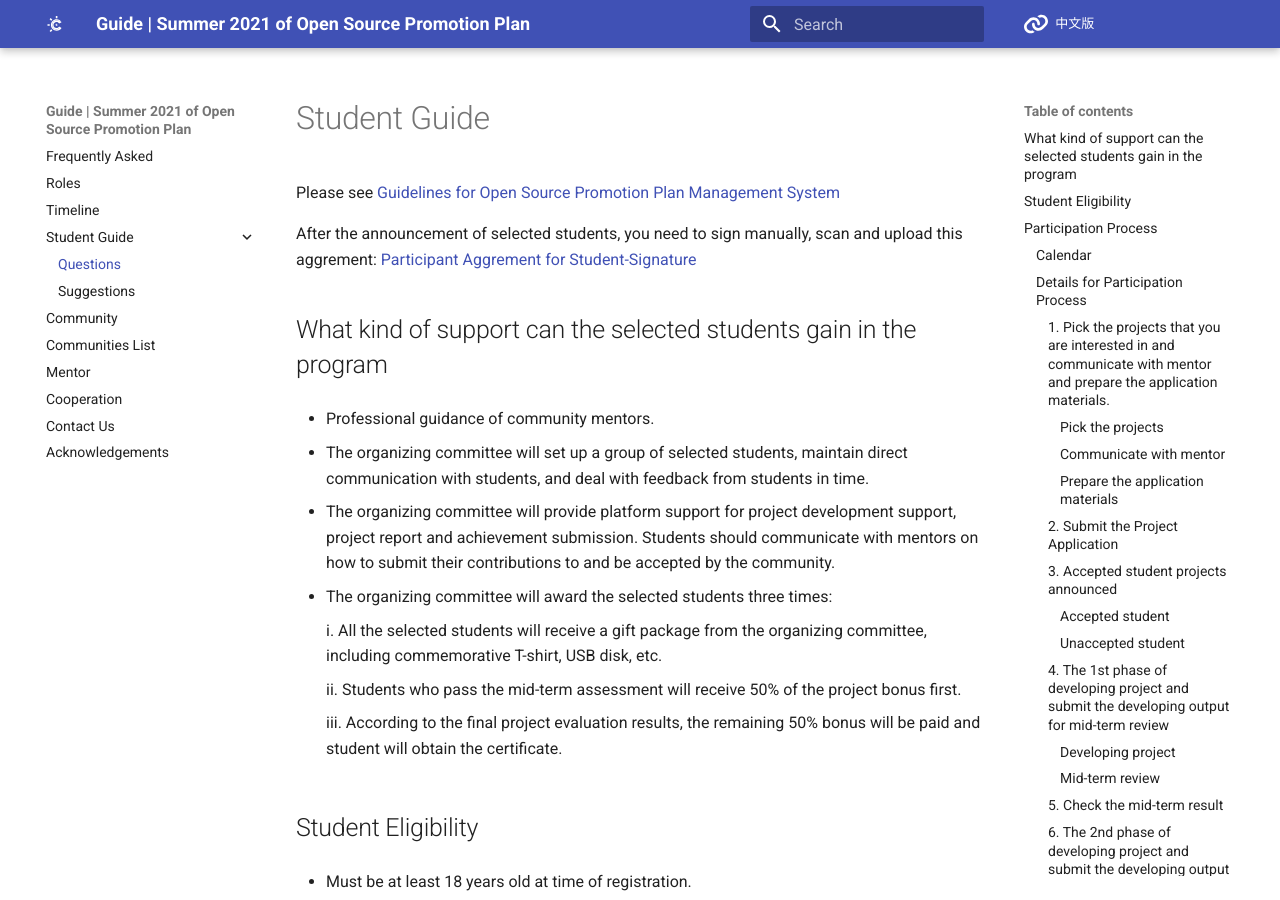
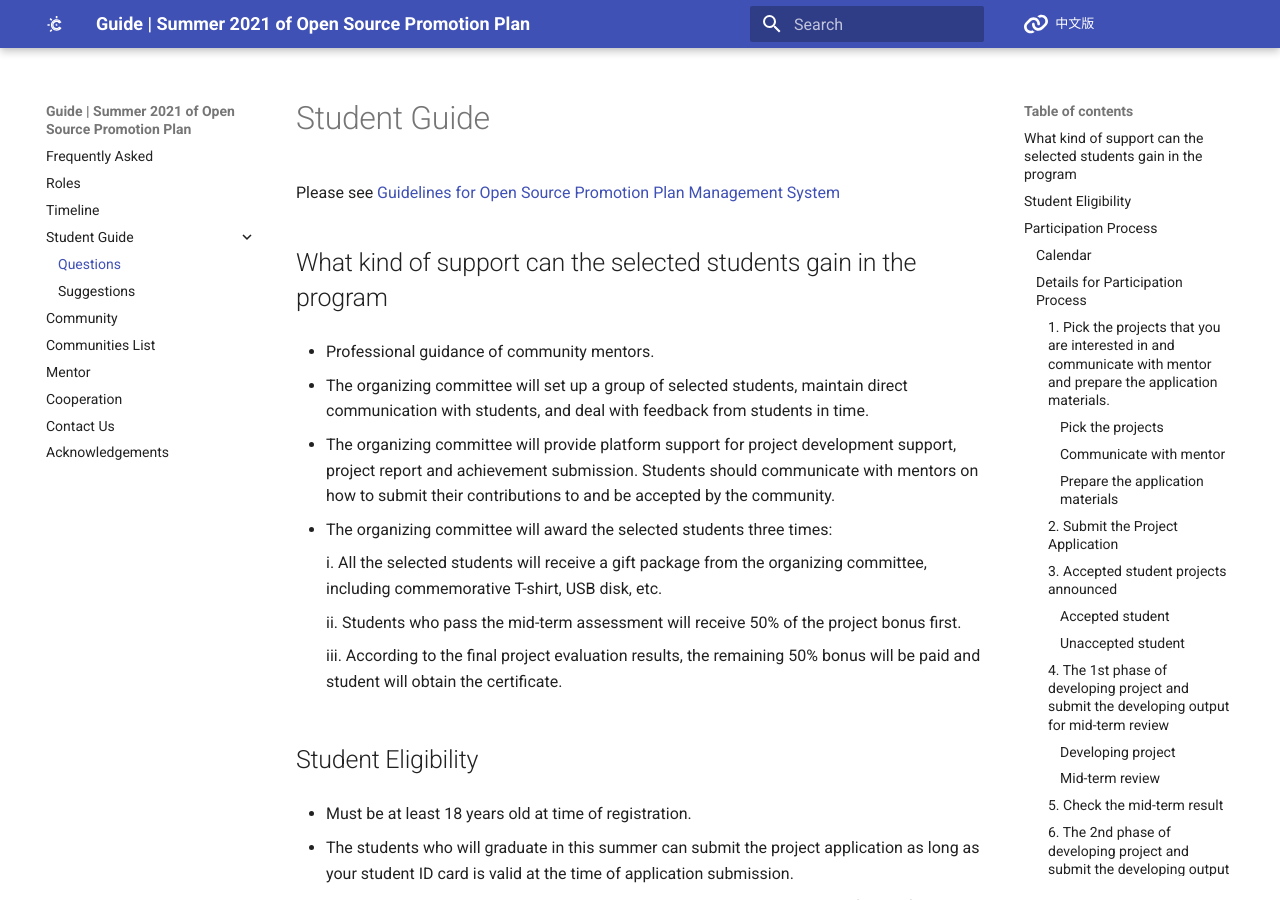
Before and after one commit to summer-ospp/help-en, an MkDocs documentation site: the page built from docs/student.md, in a window 1280 px wide and 900 px high. Built offline with MkDocs 1.6.1 and Material for MkDocs 9.7.7, drawn with Linux system fonts in a browser that asks for light colours; comment, search, counter and statistics services are not loaded.

Commit message:
Update student.md

```diff
--- a/docs/student.md
+++ b/docs/student.md
@@ -2,7 +2,6 @@
 
 Please see [Guidelines for Open Source Promotion Plan Management System](./assets/Student-Guideline-for-Open-Source-Promotion-Plan-Management-System.pdf)
 
-After the announcement of selected students, you need to sign manually, scan and upload this aggrement: [Participant Aggrement for Student-Signature](./assets/STUDENT-PARTICIPANT-AGREEMENT.pdf)
 
 ## What kind of support can the selected students gain in the program
 
```
